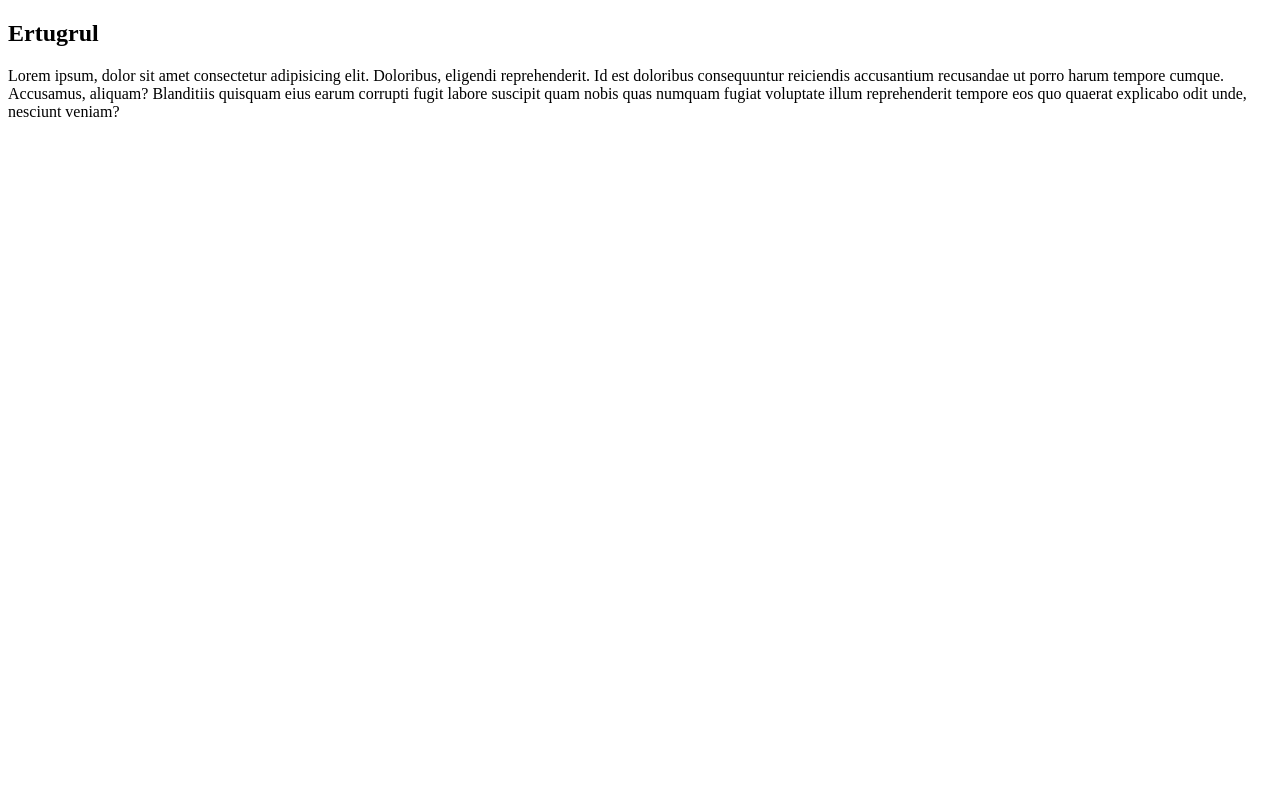
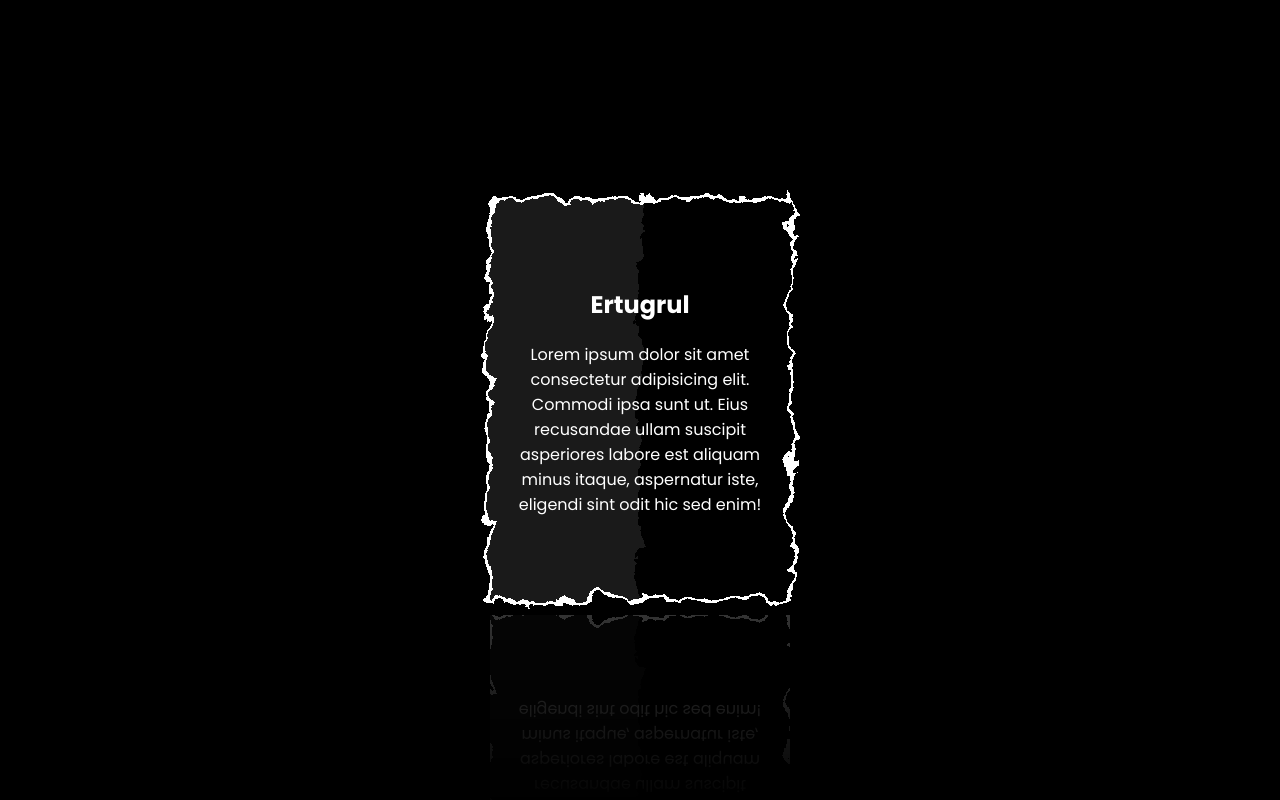
Before and after one commit to reisoglusoftware/UI, a plain HTML site: page 3D_CARDS/03_Wavy_Div_Animation_Effects/html/index.html in a window 1280 px wide. Drawn offline with Linux system fonts and the light colour scheme.

Commit message:
card was done

```diff
--- a/3D_CARDS/03_Wavy_Div_Animation_Effects/css/style.css
+++ b/3D_CARDS/03_Wavy_Div_Animation_Effects/css/style.css
@@ -0,0 +1,85 @@
+@import url("https://fonts.googleapis.com/css2?family=Poppins:ital,wght@0,100;0,200;0,300;0,400;0,500;0,600;0,700;0,800;0,900;1,100;1,200;1,300;1,400;1,500;1,600;1,700;1,800;1,900&display=swap");
+
+body {
+  margin: 0;
+  padding: 0;
+  box-sizing: border-box;
+  font-family: "Poppins", sans-serif;
+
+  display: flex;
+  align-items: center;
+  justify-content: center;
+
+  min-height: 100vh;
+  background: #000;
+}
+
+.container {
+  position: relative;
+
+  display: flex;
+  justify-content: center;
+  align-items: center;
+}
+
+.container .box {
+  position: relative;
+
+  display: flex;
+  justify-content: center;
+  align-items: center;
+
+  width: 300px;
+  height: 400px;
+  color: #fff;
+
+  -webkit-box-reflect: below 15px
+    linear-gradient(transparent, transparent, rgba(0, 0, 0, 0.2));
+}
+
+.container .box:hover {
+  color: #000;
+}
+
+.container .box:before {
+  content: "";
+  position: absolute;
+  top: -10px;
+  left: -10px;
+  width: 100%;
+  height: 100%;
+  border: 4px solid #fff;
+  background: #000;
+  filter: url(#wavy);
+}
+
+.container .box:hover:before {
+  background: #fff;
+  transition: 0.5s;
+}
+
+.container .box .content {
+  position: absolute;
+  padding: 20px;
+  text-align: center;
+  transition: 0.5s;
+}
+
+.container .box:after {
+  content: "";
+  position: absolute;
+  top: -10px;
+  left: -10px;
+  width: 50%;
+  height: 100%;
+  border: 4px solid #fff;
+  border-right: none;
+  filter: url(#wavy);
+
+  background: rgba(255, 255, 255, 0.1);
+}
+
+svg {
+  width: 0;
+  height: 0;
+}
--- a/3D_CARDS/03_Wavy_Div_Animation_Effects/html/index.html
+++ b/3D_CARDS/03_Wavy_Div_Animation_Effects/html/index.html
@@ -14,16 +14,27 @@
         <div class="content">
           <h2>Ertugrul</h2>
           <p>
-            Lorem ipsum, dolor sit amet consectetur adipisicing elit. Doloribus,
-            eligendi reprehenderit. Id est doloribus consequuntur reiciendis
-            accusantium recusandae ut porro harum tempore cumque. Accusamus,
-            aliquam? Blanditiis quisquam eius earum corrupti fugit labore
-            suscipit quam nobis quas numquam fugiat voluptate illum
-            reprehenderit tempore eos quo quaerat explicabo odit unde, nesciunt
-            veniam?
+            Lorem ipsum dolor sit amet consectetur adipisicing elit. Commodi
+            ipsa sunt ut. Eius recusandae ullam suscipit asperiores labore est
+            aliquam minus itaque, aspernatur iste, eligendi sint odit hic sed
+            enim!
           </p>
         </div>
       </div>
     </div>
+
+    <svg>
+      <filter id="wavy">
+        <feTurbulence x="0" y="0" baseFrequency="0.02" numOctaves="5" seed="2">
+          <animate
+            attributeName="baseFrequency"
+            dur="60s"
+            values="0.02;0.05;0.02"
+            repeatCount="indefinite"
+          />
+        </feTurbulence>
+        <feDisplacementMap in="SourceGraphic" scale="30"></feDisplacementMap>
+      </filter>
+    </svg>
   </body>
 </html>
```
